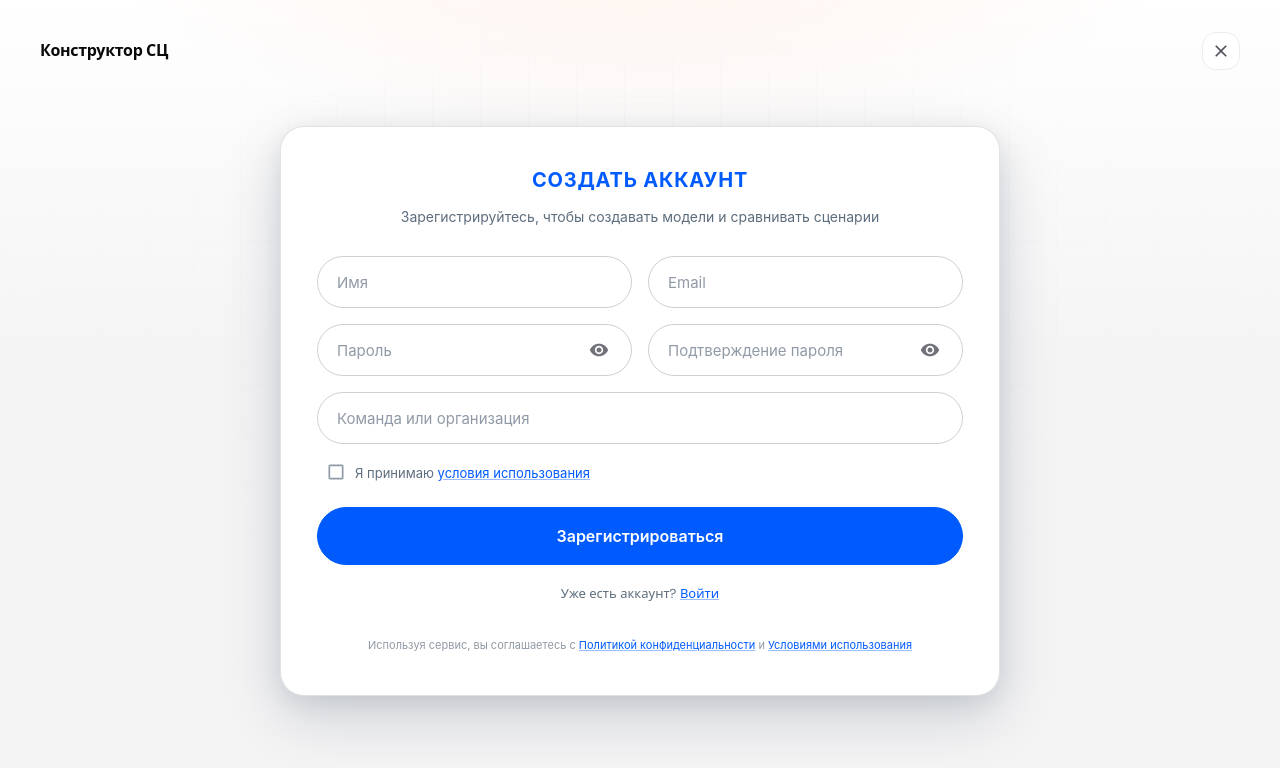
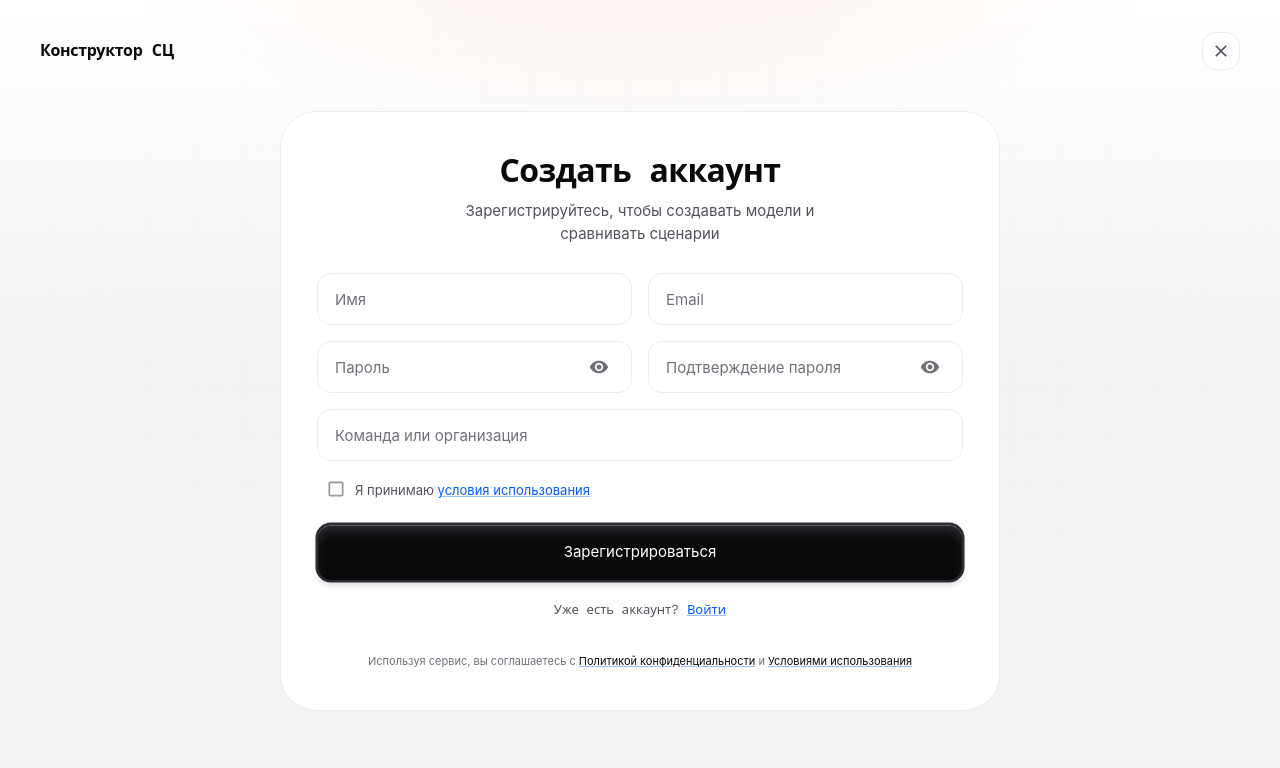
Before and after one commit to ResonanceTECH/sort-center-simulator, a React (Vite) app in the folder frontend/: page /register in a window 1280 px wide. Shown: the top 768 px of the page. Built offline with nearby package versions, Linux system fonts and the light colour scheme; no server answers.

Commit message:
feat: enhance landing page styles and components for improved design consistency and user experience

```diff
--- a/frontend/src/layouts/AppLayout.tsx
+++ b/frontend/src/layouts/AppLayout.tsx
@@ -1,7 +1,8 @@
 import type { ReactNode } from 'react';
 import { Box } from '@mui/material';
 import { Sidebar } from '@/components/general/Sidebar';
-import { SIDEBAR_WIDTH } from '@/theme';
+import { LANDING } from '@/landing/styles/tokens';
+import { PAGE_MAX_WIDTH, SIDEBAR_WIDTH } from '@/theme';
 
 interface AppLayoutProps {
   children: ReactNode;
@@ -10,7 +11,7 @@ interface AppLayoutProps {
 
 export function AppLayout({ children, topBar }: AppLayoutProps) {
   return (
-    <Box sx={{ display: 'flex', minHeight: '100vh', bgcolor: 'background.default' }}>
+    <Box sx={{ display: 'flex', minHeight: '100vh', bgcolor: LANDING.canvas }}>
       <Sidebar />
       <Box
         sx={{
@@ -28,8 +29,13 @@ export function AppLayout({ children, topBar }: AppLayoutProps) {
             flex: 1,
             display: 'flex',
             flexDirection: 'column',
-            p: { xs: 2, sm: 2.5, lg: 3.5 },
+            width: '100%',
+            maxWidth: PAGE_MAX_WIDTH,
+            mx: 'auto',
+            px: { xs: 2.5, sm: 4, md: 5 },
+            py: { xs: 3, md: 4 },
             overflow: 'auto',
+            boxSizing: 'border-box',
           }}
         >
           {children}
--- a/frontend/src/styles/authStyles.ts
+++ b/frontend/src/styles/authStyles.ts
@@ -1,26 +1,27 @@
-import { OZON } from '@/theme';
+import { LANDING, landingFont } from '@/landing/styles/tokens';
 
 export const AUTH_COLORS = {
-  primary: OZON.blue,
-  primaryHover: OZON.blue,
-  secondary: OZON.morningBlue,
-  text: OZON.darkSpace,
-  subtitle: 'rgba(0, 26, 52, 0.64)',
-  border: 'rgba(0, 26, 52, 0.20)',
-  footer: 'rgba(0, 26, 52, 0.44)',
-  overlay: 'rgba(0, 26, 52, 0.40)',
-  soft: 'rgba(0, 91, 255, 0.08)',
+  primary: LANDING.obsidian,
+  primaryHover: LANDING.graphite,
+  secondary: LANDING.ember,
+  text: LANDING.ink,
+  subtitle: LANDING.muted,
+  border: LANDING.border,
+  footer: LANDING.faint,
+  overlay: 'rgba(244, 244, 245, 0.72)',
+  soft: LANDING.paper,
 } as const;
 
-export const PILL_RADIUS = '999px';
+export const PILL_RADIUS = LANDING.radiusPill;
 
 export const AUTH_FIELD_HEIGHT = 52;
 
 export const pillFieldSx = {
   width: '100%',
+  fontFamily: landingFont,
   '& .MuiOutlinedInput-root': {
-    borderRadius: PILL_RADIUS,
-    backgroundColor: OZON.white,
+    borderRadius: LANDING.radiusButton,
+    backgroundColor: LANDING.snow,
     fontSize: '0.9375rem',
     minHeight: AUTH_FIELD_HEIGHT,
     width: '100%',
@@ -28,99 +29,104 @@ export const pillFieldSx = {
       borderColor: AUTH_COLORS.border,
     },
     '&:hover fieldset': {
-      borderColor: 'rgba(0, 91, 255, 0.56)',
+      borderColor: LANDING.ash,
     },
     '&.Mui-focused fieldset': {
       borderColor: AUTH_COLORS.primary,
       borderWidth: 1,
     },
     '&.Mui-error fieldset': {
-      borderColor: OZON.darkSpace,
-      borderWidth: 2,
+      borderColor: LANDING.ink,
+      borderWidth: 1.5,
     },
     '&.Mui-error': {
-      backgroundColor: 'rgba(0, 26, 52, 0.04)',
+      backgroundColor: LANDING.subtle,
     },
     '& input, & .MuiOutlinedInput-input': {
       py: 1.75,
-      px: 2.5,
+      px: 2.25,
       boxSizing: 'border-box',
-      color: OZON.darkSpace,
+      color: LANDING.ink,
       '&::placeholder': {
-        color: 'rgba(0, 26, 52, 0.44)',
+        color: LANDING.fog,
         opacity: 1,
       },
     },
   },
   '& .MuiFormHelperText-root': {
-    mx: 2.5,
+    mx: 1.5,
     mt: 0.75,
-    color: 'rgba(0, 26, 52, 0.64)',
+    color: LANDING.muted,
     '&.Mui-error': {
-      color: OZON.darkSpace,
+      color: LANDING.ink,
     },
   },
 };
 
 export const pillButtonSx = {
-  borderRadius: PILL_RADIUS,
+  borderRadius: LANDING.radiusButton,
   py: 1.75,
   minHeight: AUTH_FIELD_HEIGHT,
   width: '100%',
-  fontSize: '1rem',
-  fontWeight: 600,
+  fontSize: '0.9375rem',
+  fontWeight: 400,
   textTransform: 'none' as const,
-  boxShadow: 'none',
-  backgroundColor: AUTH_COLORS.primary,
-  color: OZON.white,
-  border: `1px solid ${AUTH_COLORS.primary}`,
+  backgroundColor: LANDING.obsidian,
+  color: LANDING.snow,
+  border: '1.5px solid #2c2e34',
+  boxShadow: LANDING.shadowPrimary,
   '&:hover': {
-    background: `linear-gradient(135deg, ${OZON.blue}, ${OZON.morningBlue})`,
-    boxShadow: 'none',
+    backgroundColor: LANDING.graphite,
+    boxShadow: LANDING.shadowPrimary,
   },
   '&:focus-visible': {
-    boxShadow: '0 0 0 4px rgba(0, 162, 255, 0.24)',
+    boxShadow: '0 0 0 4px rgba(9, 9, 11, 0.16)',
   },
   '&.Mui-disabled': {
-    backgroundColor: 'rgba(0, 91, 255, 0.32)',
-    color: 'rgba(255, 255, 255, 0.72)',
+    backgroundColor: LANDING.mist,
+    color: LANDING.fog,
+    borderColor: 'transparent',
+    boxShadow: 'none',
   },
 };
 
 export const authTitleSx = {
-  textAlign: 'center',
-  fontWeight: 700,
-  fontSize: { xs: '1.125rem', sm: '1.25rem' },
-  letterSpacing: '0.04em',
-  textTransform: 'uppercase',
-  color: AUTH_COLORS.primary,
-  lineHeight: 1.35,
-  mb: 1.5,
-  px: 3,
+  textAlign: 'center' as const,
+  fontFamily: landingFont,
+  fontWeight: 600,
+  fontSize: { xs: '1.75rem', sm: '2rem' },
+  letterSpacing: '-0.02em',
+  textTransform: 'none' as const,
+  color: LANDING.ink,
+  lineHeight: 1.2,
+  mb: 1.25,
+  px: 1,
 };
 
 export const authSubtitleSx = {
-  textAlign: 'center',
-  fontSize: '0.875rem',
-  lineHeight: 1.55,
+  textAlign: 'center' as const,
+  fontSize: '0.9375rem',
+  lineHeight: 1.5,
   color: AUTH_COLORS.subtitle,
   mb: 3.5,
   px: 1,
+  maxWidth: 420,
+  mx: 'auto',
 };
 
 export const authCardSx = {
-  position: 'relative',
+  position: 'relative' as const,
   zIndex: 1,
-  width: 'calc(100% - 32px)',
+  width: '100%',
   maxWidth: 440,
-  minWidth: 320,
-  boxSizing: 'border-box',
+  minWidth: 0,
+  boxSizing: 'border-box' as const,
   px: { xs: 3, sm: 4.5 },
   py: { xs: 4, sm: 5 },
-  borderRadius: '24px',
-  backgroundColor: OZON.white,
-  boxShadow: '0 20px 60px rgba(0, 26, 52, 0.16), 0 8px 24px rgba(0, 26, 52, 0.08)',
-  border: '1px solid rgba(0, 26, 52, 0.12)',
+  borderRadius: LANDING.radiusCard,
+  backgroundColor: LANDING.snow,
+  boxShadow: 'none',
+  border: `1px solid ${LANDING.border}`,
 };
 
 export const authCardWideSx = {
@@ -143,7 +149,7 @@ export const registerFieldsGridSx = {
 
 export const authFormSx = {
   display: 'flex',
-  flexDirection: 'column',
+  flexDirection: 'column' as const,
   gap: authFormGap,
   width: '100%',
 };
--- a/frontend/src/styles/tokens.css
+++ b/frontend/src/styles/tokens.css
@@ -1,32 +1,57 @@
+@font-face {
+  font-family: 'OS Studio Grotesk';
+  src: url('/fonts/aFTU7PB1QTsUX8KYhhiaBYyMcKw.woff2') format('woff2');
+  font-weight: 400;
+  font-style: normal;
+  font-display: swap;
+}
+
 :root {
-  --color-ozon-blue: #005BFF;
-  --color-dark-space: #001A34;
-  --color-morning-blue: #00A2FF;
-  --color-white: #FFFFFF;
+  --color-obsidian: #09090b;
+  --color-graphite: #18181b;
+  --color-slate: #27272a;
+  --color-iron: #3f3f46;
+  --color-steel: #52525b;
+  --color-fog: #71717a;
+  --color-ash: #a1a1aa;
+  --color-mist: #d4d4d8;
+  --color-cloud: #ececee;
+  --color-paper: #f4f4f5;
+  --color-snow: #ffffff;
+  --color-ember: #ff5a00;
 
-  --color-primary: var(--color-ozon-blue);
-  --color-secondary: var(--color-morning-blue);
-  --color-text-primary: var(--color-dark-space);
-  --color-text-inverse: var(--color-white);
-  --color-background: var(--color-white);
-  --color-surface: var(--color-white);
+  --color-primary: var(--color-obsidian);
+  --color-secondary: var(--color-ember);
+  --color-text-primary: var(--color-obsidian);
+  --color-text-inverse: var(--color-snow);
+  --color-background: var(--color-paper);
+  --color-surface: var(--color-snow);
 
-  --color-border: rgba(0, 26, 52, 0.12);
-  --color-border-strong: rgba(0, 26, 52, 0.24);
+  --color-border: var(--color-cloud);
+  --color-border-strong: var(--color-mist);
 
-  --color-primary-soft: rgba(0, 91, 255, 0.08);
-  --color-primary-medium: rgba(0, 91, 255, 0.16);
+  --color-primary-soft: rgba(9, 9, 11, 0.06);
+  --color-primary-medium: rgba(9, 9, 11, 0.12);
 
-  --color-secondary-soft: rgba(0, 162, 255, 0.10);
-  --color-secondary-medium: rgba(0, 162, 255, 0.20);
+  --color-secondary-soft: rgba(255, 90, 0, 0.10);
+  --color-secondary-medium: rgba(255, 90, 0, 0.20);
 
-  --color-text-secondary: rgba(0, 26, 52, 0.64);
-  --color-text-tertiary: rgba(0, 26, 52, 0.44);
-  --color-disabled: rgba(0, 26, 52, 0.32);
+  --color-text-secondary: var(--color-steel);
+  --color-text-tertiary: var(--color-fog);
+  --color-disabled: var(--color-ash);
 
-  --shadow-small: 0 2px 8px rgba(0, 26, 52, 0.08);
-  --shadow-medium: 0 8px 24px rgba(0, 26, 52, 0.12);
-  --shadow-large: 0 16px 40px rgba(0, 26, 52, 0.16);
+  --font-app: "OS Studio Grotesk", "DM Sans", ui-sans-serif, system-ui, -apple-system, sans-serif;
+  --page-max-width: 1200px;
+  --radius-buttons: 14px;
+  --radius-cards: 16px;
+  --radius-pills: 10000px;
+
+  --shadow-small: 0 2px 8px rgba(9, 9, 11, 0.06);
+  --shadow-medium: 0 8px 24px rgba(9, 9, 11, 0.08);
+  --shadow-large: 0 16px 40px rgba(9, 9, 11, 0.12);
+  --shadow-primary: inset 0 0.5px 0 0 rgba(255, 255, 255, 0.5),
+    inset 0 9px 14px -5px rgba(117, 123, 133, 0.4), 0 0 0 1.5px rgb(44, 46, 52),
+    0 4px 6px 0 rgba(0, 0, 0, 0.14);
 }
 
 *,
@@ -45,11 +70,12 @@ body {
   margin: 0;
   background: var(--color-background);
   color: var(--color-text-primary);
+  font-family: var(--font-app);
 }
 
 * {
   scrollbar-width: thin;
-  scrollbar-color: rgba(0, 91, 255, 0.40) rgba(0, 26, 52, 0.06);
+  scrollbar-color: rgba(9, 9, 11, 0.28) rgba(9, 9, 11, 0.04);
 }
 
 *::-webkit-scrollbar {
@@ -58,14 +84,14 @@ body {
 }
 
 *::-webkit-scrollbar-track {
-  background: rgba(0, 26, 52, 0.06);
+  background: rgba(9, 9, 11, 0.04);
 }
 
 *::-webkit-scrollbar-thumb {
-  background: rgba(0, 91, 255, 0.40);
+  background: rgba(9, 9, 11, 0.28);
   border-radius: 999px;
 }
 
 *::-webkit-scrollbar-thumb:hover {
-  background: #005BFF;
+  background: #09090b;
 }
```
Also changed, not shown: frontend/src/landing/styles/landingFooter.css (+60 -8 lines), frontend/src/types/projectWorkspace.ts (+10 -1 lines), frontend/src/types/rbac.ts (added, +68 -0 lines), frontend/src/types/simulation.ts (added, +98 -0 lines).
